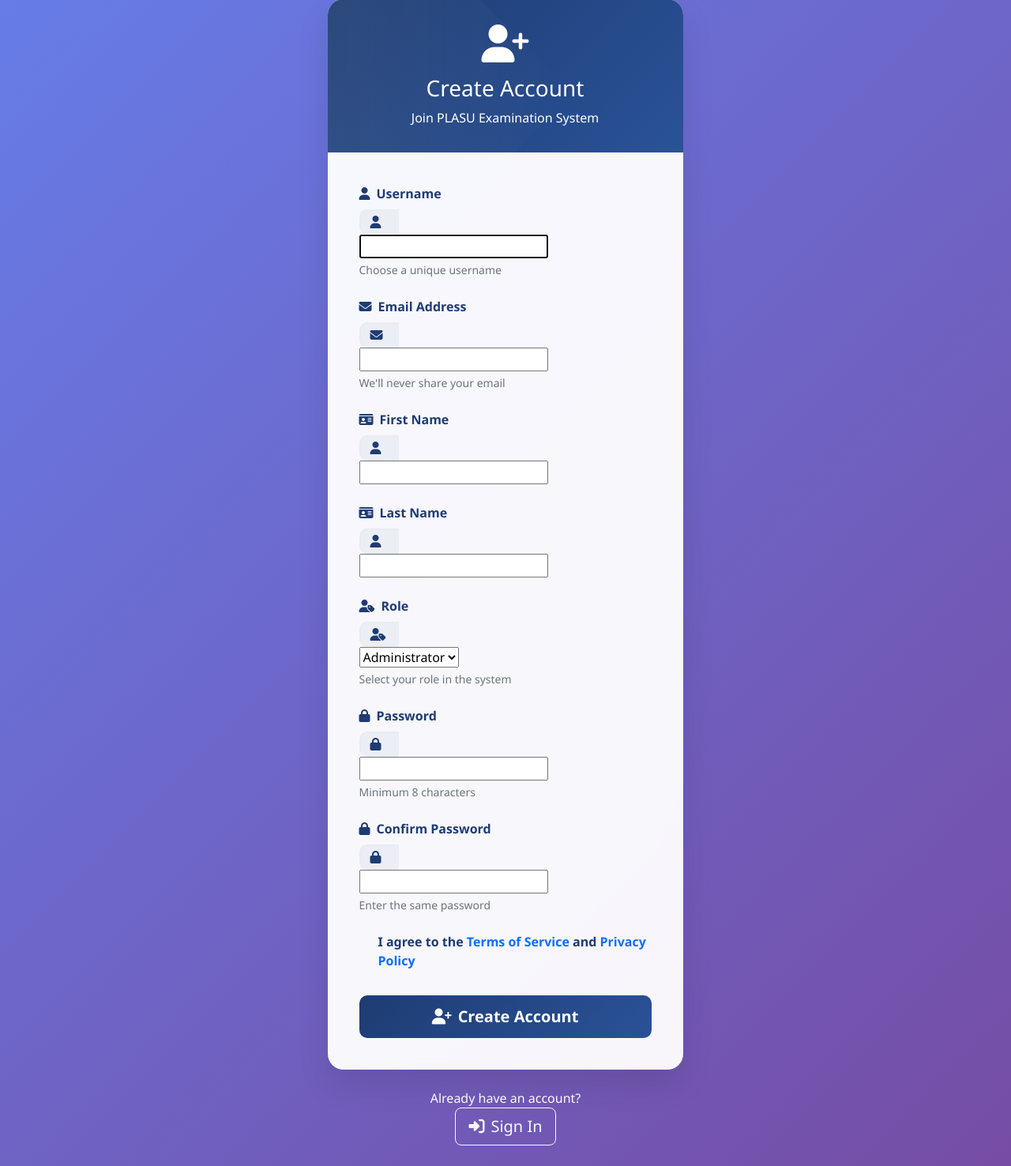
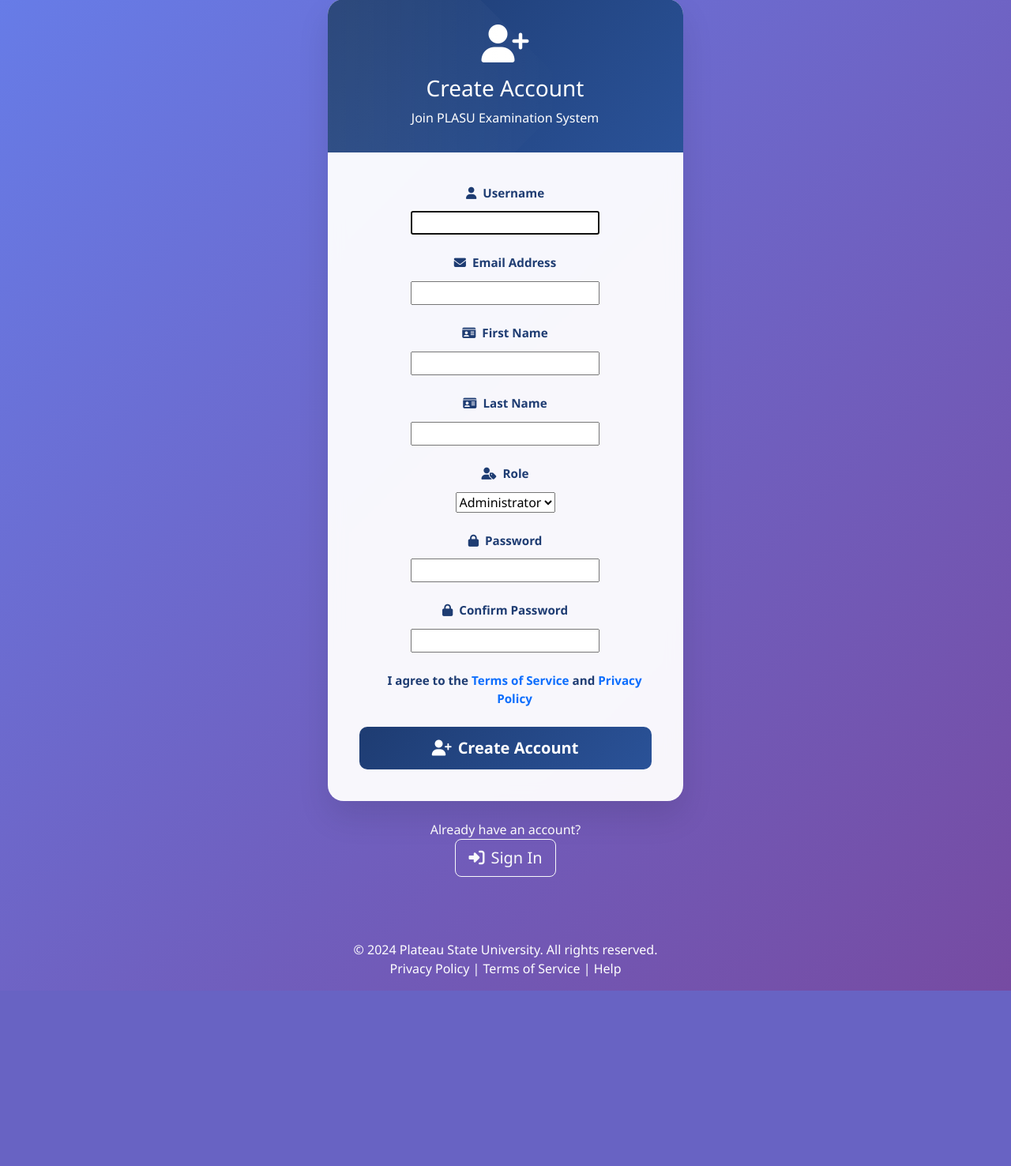
Before and after one commit to Kingezdev/exam_system, a Django app: page /register/ in a window 1280 px wide. Shown: the part 111-1587 px from the top of the page at 79% size. After the commit the page ends 1365 px from the top, so only its background shows below. Run offline with Django 4.2, Linux system fonts and the light colour scheme.

Commit message:
refactor: login and register form layout

```diff
--- a/templates/accounts/register_custom.html
+++ b/templates/accounts/register_custom.html
@@ -28,48 +28,31 @@
                             <label for="{{ form.username.id_for_label }}" class="form-label">
                                 <i class="fas fa-user me-2"></i>Username
                             </label>
-                            <div class="auth-input-group">
-                                <span class="input-group-text">
-                                    <i class="fas fa-user"></i>
-                                </span>
                             {{ form.username }}
-                            </div>
                             {% if form.username.errors %}
                                 <div class="text-danger small mt-1">
                                     {{ form.username.errors }}
                                 </div>
                             {% endif %}
-                            <div class="form-text">Choose a unique username</div>
                         </div>
 
                         <div class="auth-form-group">
                             <label for="{{ form.email.id_for_label }}" class="form-label">
                                 <i class="fas fa-envelope me-2"></i>Email Address
                             </label>
-                            <div class="auth-input-group">
-                                <span class="input-group-text">
-                                    <i class="fas fa-envelope"></i>
-                                </span>
                             {{ form.email }}
-                            </div>
                             {% if form.email.errors %}
                                 <div class="text-danger small mt-1">
                                     {{ form.email.errors }}
                                 </div>
                             {% endif %}
-                            <div class="form-text">We'll never share your email</div>
                         </div>
 
                         <div class="auth-form-group">
                             <label for="{{ form.first_name.id_for_label }}" class="form-label">
                                 <i class="fas fa-id-card me-2"></i>First Name
                             </label>
-                            <div class="auth-input-group">
-                                <span class="input-group-text">
-                                    <i class="fas fa-user"></i>
-                                </span>
                             {{ form.first_name }}
-                            </div>
                             {% if form.first_name.errors %}
                                 <div class="text-danger small mt-1">
                                     {{ form.first_name.errors }}
@@ -81,12 +64,7 @@
                             <label for="{{ form.last_name.id_for_label }}" class="form-label">
                                 <i class="fas fa-id-card me-2"></i>Last Name
                             </label>
-                            <div class="auth-input-group">
-                                <span class="input-group-text">
-                                    <i class="fas fa-user"></i>
-                                </span>
                             {{ form.last_name }}
-                            </div>
                             {% if form.last_name.errors %}
                                 <div class="text-danger small mt-1">
                                     {{ form.last_name.errors }}
@@ -98,54 +76,36 @@
                             <label for="{{ form.role.id_for_label }}" class="form-label">
                                 <i class="fas fa-user-tag me-2"></i>Role
                             </label>
-                            <div class="auth-input-group">
-                                <span class="input-group-text">
-                                    <i class="fas fa-user-tag"></i>
-                                </span>
                             {{ form.role }}
-                            </div>
                             {% if form.role.errors %}
                                 <div class="text-danger small mt-1">
                                     {{ form.role.errors }}
                                 </div>
                             {% endif %}
-                            <div class="form-text">Select your role in the system</div>
                         </div>
 
                         <div class="auth-form-group">
                             <label for="{{ form.password1.id_for_label }}" class="form-label">
                                 <i class="fas fa-lock me-2"></i>Password
                             </label>
-                            <div class="auth-input-group">
-                                <span class="input-group-text">
-                                    <i class="fas fa-lock"></i>
-                                </span>
                             {{ form.password1 }}
-                            </div>
                             {% if form.password1.errors %}
                                 <div class="text-danger small mt-1">
                                     {{ form.password1.errors }}
                                 </div>
                             {% endif %}
-                            <div class="form-text">Minimum 8 characters</div>
                         </div>
 
                         <div class="auth-form-group">
                             <label for="{{ form.password2.id_for_label }}" class="form-label">
                                 <i class="fas fa-lock me-2"></i>Confirm Password
                             </label>
-                            <div class="auth-input-group">
-                                <span class="input-group-text">
-                                    <i class="fas fa-lock"></i>
-                                </span>
                             {{ form.password2 }}
-                            </div>
                             {% if form.password2.errors %}
                                 <div class="text-danger small mt-1">
                                     {{ form.password2.errors }}
                                 </div>
                             {% endif %}
-                            <div class="form-text">Enter the same password</div>
                         </div>
 
                         <div class="auth-form-group">
@@ -317,28 +277,65 @@ function updatePasswordStrengthIndicator(strength) {
 }
 
 .auth-input-group .input-group-text {
-    background: rgba(30, 60, 114, 0.05);
-    border: 2px solid #e9ecef;
+    background: linear-gradient(135deg, #1e3c72 0%, #2a5298 100%);
+    border: 2px solid #1e3c72;
     border-right: none;
-    border-radius: 10px 0 0 10px;
-    color: #1e3c72;
+    border-radius: 12px 0 0 12px;
+    color: white;
     width: 50px;
     text-align: center;
+    font-size: 1rem;
+    display: flex;
+    align-items: center;
+    justify-content: center;
 }
 
-.auth-input-group .form-control {
-    border-left: none;
-    border-radius: 0 10px 10px 0;
-    padding-left: 1.5rem;
+.auth-card .form-control {
+    border: 2px solid #e9ecef;
+    border-radius: 12px;
+    padding: 0.75rem 1rem;
+    font-size: 1rem;
+    transition: all 0.3s ease;
+    width: 100%;
+    text-align: center;
+    background: white;
 }
 
 .auth-input-group .form-control:focus {
     border-color: #1e3c72;
     box-shadow: 0 0 0 0.2rem rgba(30, 60, 114, 0.25);
+    outline: none;
 }
 
 .auth-input-group .input-group-text + .form-control:focus {
     border-left: 2px solid #1e3c72;
+}
+
+.auth-input-group .form-control::placeholder {
+    color: #6c757d;
+    font-style: italic;
+}
+
+.auth-form-group {
+    margin-bottom: 1.5rem;
+    text-align: center;
+}
+
+.auth-form-group label {
+    color: #1e3c72;
+    font-weight: 600;
+    margin-bottom: 0.75rem;
+    font-size: 0.95rem;
+    display: block;
+    text-align: center;
+}
+
+.auth-input-group:hover .input-group-text {
+    background: linear-gradient(135deg, #2a5298 0%, #1e3c72 100%);
+}
+
+.auth-input-group:hover .form-control {
+    border-color: #d1d5db;
 }
 
 .form-check-input:checked {
```
Also changed, not shown: templates/accounts/login_custom.html (+62 -23 lines). Lines whose indentation alone changed are shown as unchanged.
